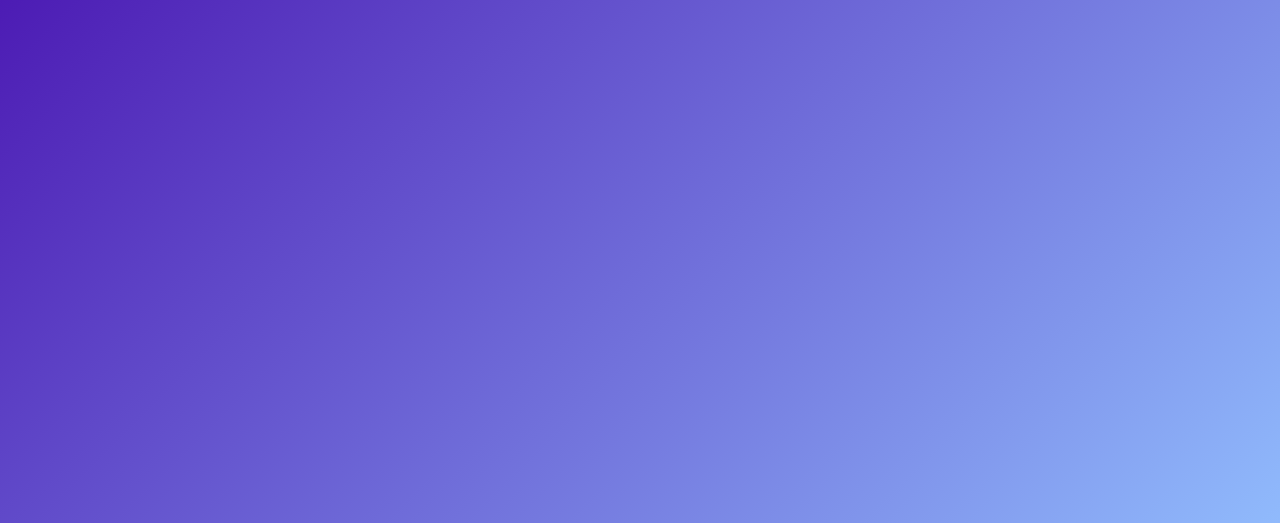
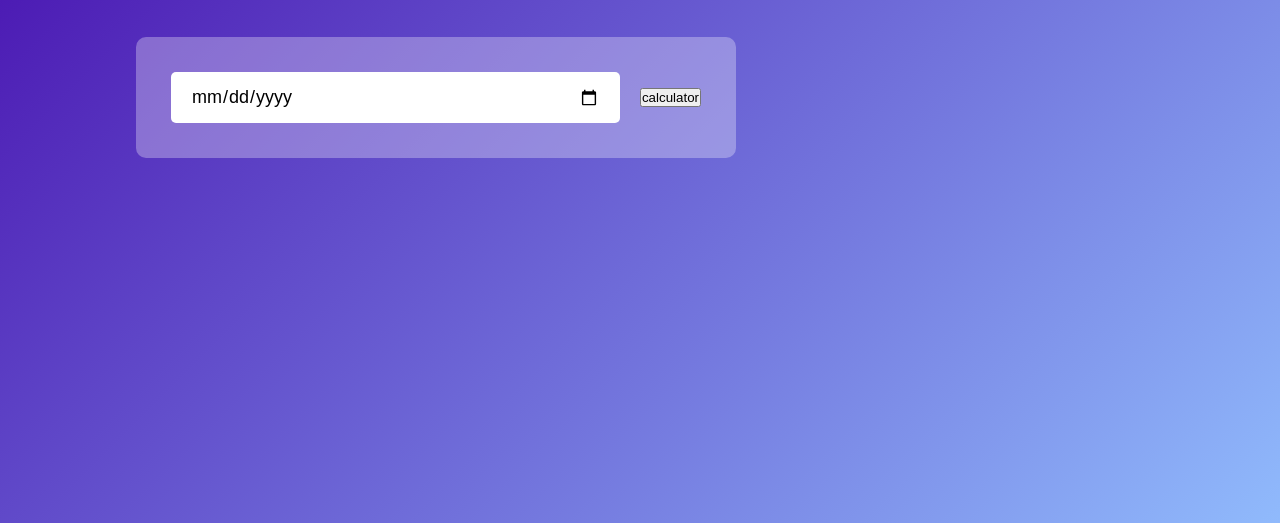
Before and after one commit to Mazharrais/Age-Calculator, a plain HTML site: page index.html in a window 1280 px wide. Shown: the part 277-800 px from the top of the page. Drawn offline with Linux system fonts and the light colour scheme.

Commit message:
add code

```diff
--- a/index.html
+++ b/index.html
@@ -11,6 +11,10 @@
 
     <div class="calculator">
         <h1> JavaScript <br> <span>Age Calculator...</span></h1>
+        <div class="input-box">
+            <input type="date" id="date">
+            <button>calculator</button>
+        </div>
     </div>
 
 
--- a/style.css
+++ b/style.css
@@ -24,3 +24,21 @@
 .calculator h1 span{
     color: #ffff76;
 }
+.input-box{
+    margin: 40px 0;
+    padding: 35px;
+    border-radius: 10px;
+    background: rgba(255, 255, 255, 0.3);
+    display: flex;
+    align-items: center;
+}
+.input-box input{
+    flex: 1;
+    margin-right: 20px;
+    padding: 14px 20px;
+    border: 0;
+    outline: 0;
+    font-size: 18px;
+    border-radius: 5px;
+    position: relative;
+}
```
